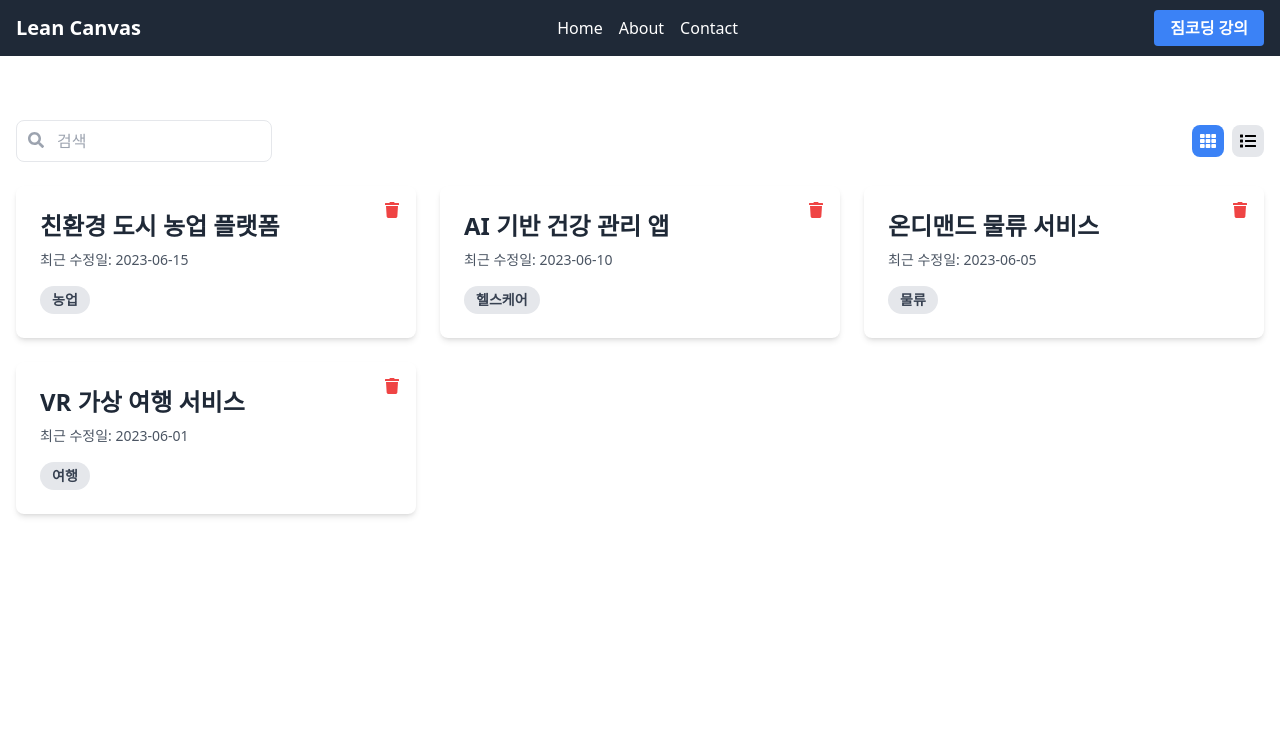
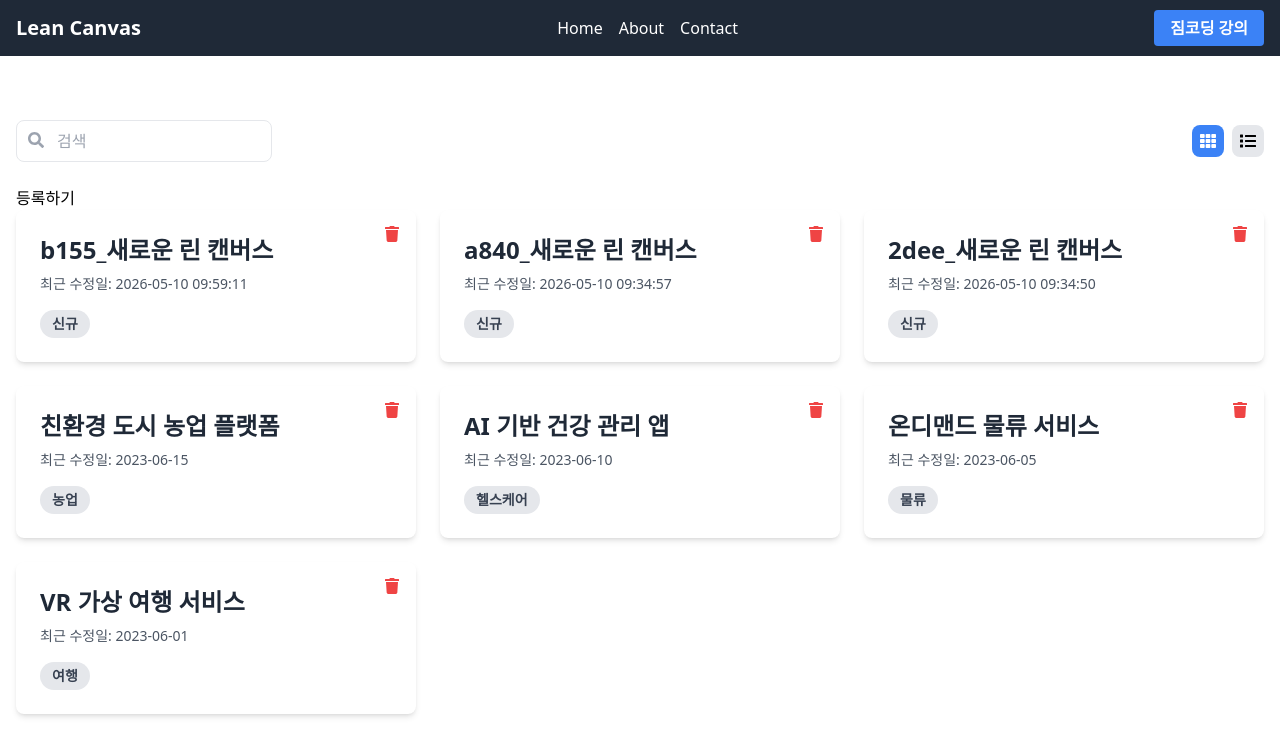
Before and after one commit to kikjs75/lean-canvas-react, a React (Vite) app: page / in a window 1280 px wide. Shown: the top 756 px of the page. Built offline with nearby package versions, Linux system fonts and the light colour scheme; data requests are answered from the project's data file.

Commit message:
등록구현, 공통 컴포넌트, dayjs 라이브러리-1-createCanvas, 등록하기 버튼

```diff
--- a/data/db.json
+++ b/data/db.json
@@ -23,6 +23,24 @@
       "title": "VR 가상 여행 서비스",
       "lastModified": "2023-06-01",
       "category": "여행"
+    },
+    {
+      "title": "2dee_새로운 린 캔버스",
+      "lastModified": "2026-05-10 09:34:50",
+      "category": "신규",
+      "id": 5
+    },
+    {
+      "title": "a840_새로운 린 캔버스",
+      "lastModified": "2026-05-10 09:34:57",
+      "category": "신규",
+      "id": 6
+    },
+    {
+      "title": "b155_새로운 린 캔버스",
+      "lastModified": "2026-05-10 09:59:11",
+      "category": "신규",
+      "id": 7
     }
   ]
 }
--- a/package.json
+++ b/package.json
@@ -14,6 +14,7 @@
   },
   "dependencies": {
     "axios": "^1.16.0",
+    "dayjs": "^1.11.20",
     "json-server": "^0.17.4",
     "react": "^19.2.5",
     "react-dom": "^19.2.5",
--- a/src/api/canvas.js
+++ b/src/api/canvas.js
@@ -1,6 +1,24 @@
+import dayjs from 'dayjs';
 import { canvases } from './http';
+import { v4 as uuid4 } from 'uuid';
 
 // 목록
 export function getCanvases(params) {
-  return canvases.get('/', { params: params });
+  const payload = Object.assign(
+    {
+      _sort: 'lastModified',
+      _order: 'desc',
+    },
+    params,
+  );
+  return canvases.get('/', { params: payload });
 }
+
+export function createCanvas() {
+  const newCanvas = {
+    title: uuid4().substring(0, 4) + '_새로운 린 캔버스',
+    lastModified: dayjs().format('YYYY-MM-DD HH:mm:ss'),
+    category: '신규',
+  };
+  return canvases.post('/', newCanvas);
+}
--- a/src/pages/Home.jsx
+++ b/src/pages/Home.jsx
@@ -2,7 +2,7 @@ import { useEffect, useState } from 'react';
 import CanvasList from '../components/CanvasList';
 import SearchBar from '../components/SearchBar';
 import ViewToggle from '../components/ViewToggle';
-import { getCanvases } from '../api/canvas';
+import { getCanvases, createCanvas } from '../api/canvas';
 import Loading from '../components/Loading';
 import Error from '../components/Error';
 
@@ -14,13 +14,12 @@ function Home() {
   const [error, setError] = useState(null);
   const [retryCount, setRetryCount] = useState(0);
 
-  // 5) (axios)경고 없음. 실행 정상. : response 의 data 응답 데이터 있고 그 외 config, header, request, status, statusText 등 추가 정보 더 있음. fetch 에는 없음.
-  useEffect(() => {
   async function fetchData(params) {
+    try {
       setIsLoading(true);
       setError(null);
-      try {
-        await new Promise(resolver => setTimeout(resolver, 2000));
+
+      await new Promise(resolver => setTimeout(resolver, 1000));
 
       const response = await getCanvases(params);
       console.log('response: ', response);
@@ -31,10 +30,40 @@ function Home() {
       setIsLoading(false);
     }
   }
-    fetchData({ title_like: searchText });
+
+  // async function fetchDataOther(params) {
+  //   setIsLoading(true);
+  //   setError(null);
+
+  //   await new Promise(resolver => setTimeout(resolver, 2000));
+
+  //   return getCanvases(params)
+  //     .then(response => {
+  //       console.log('response: ', response);
+  //       setData(response.data);
+  //     })
+  //     .catch(err => {
+  //       setError(err);
+  //     })
+  //     .finally(() => {
+  //       setIsLoading(false);
+  //     });
+  // }
+
+  // 5) (axios)경고 없음. 실행 정상. : response 의 data 응답 데이터 있고 그 외 config, header, request, status, statusText 등 추가 정보 더 있음. fetch 에는 없음.
+  useEffect(() => {
+    const loadData = async () => {
+      await fetchData({ title_like: searchText });
+    };
+    loadData();
   }, [searchText, retryCount]);
 
   const handleDelete = id => setData(data.filter(item => item.id !== id));
+
+  const handleAddCanvas = () => {
+    createCanvas();
+    fetchData({ title_like: searchText });
+  };
 
   return (
     <>
@@ -42,6 +71,8 @@ function Home() {
         <SearchBar searchText={searchText} setSearchText={setSearchText} />
         <ViewToggle isGridView={isGridView} setIsGridView={setIsGridView} />
       </div>
+
+      <button onClick={handleAddCanvas}>등록하기</button>
 
       {isLoading && <Loading />}
       {error && (
```
Also changed, not shown: 1 other file (tests, documents, lock files or other folders). Lines whose indentation alone changed are shown as unchanged.
